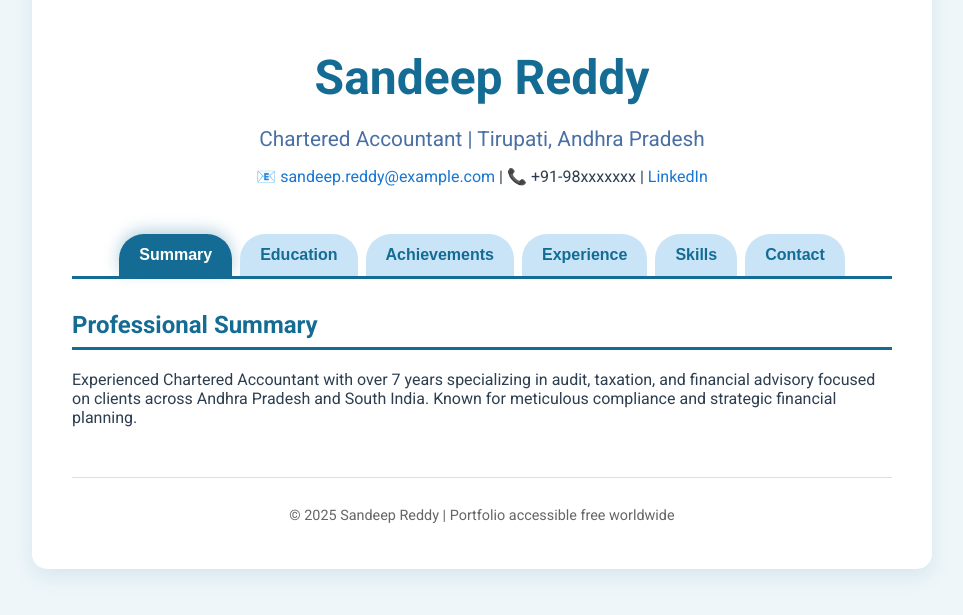
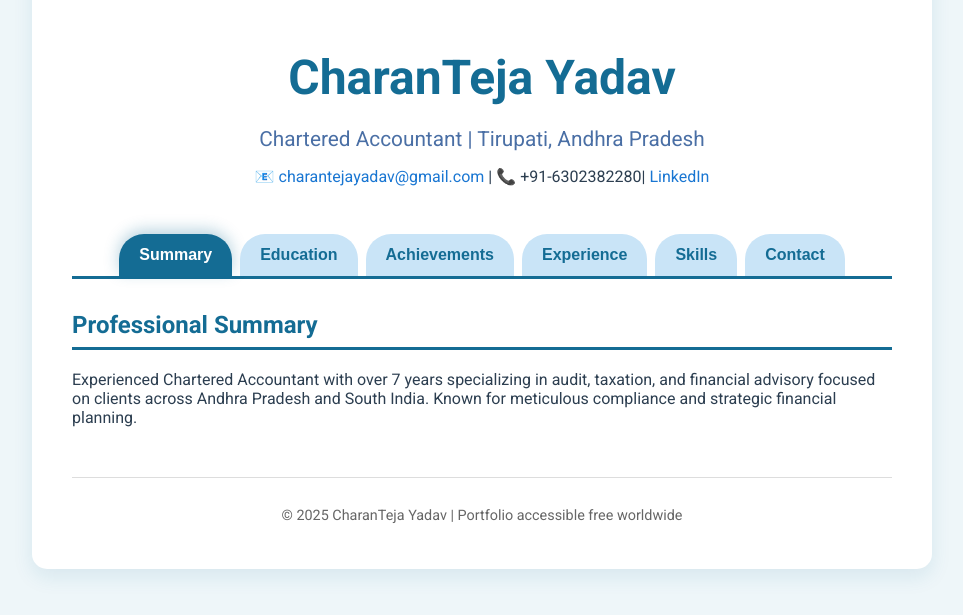
Before and after one commit to Charantejathangeti/portfolioofCA, a plain HTML site: page index.html in a window 1280 px wide. Shown: the part 173-788 px from the top of the page, without its empty margins (158-1121 px from the left). Drawn offline with Linux system fonts and the light colour scheme.

Commit message:
Update index.html

```diff
--- a/index.html
+++ b/index.html
@@ -3,19 +3,19 @@
 <head>
   <meta charset="UTF-8" />
   <meta name="viewport" content="width=device-width, initial-scale=1" />
-  <title>Sandeep Reddy - Chartered Accountant</title>
+  <title>Charan Teja Yadav - Chartered Accountant</title>
   <link href="https://fonts.googleapis.com/css2?family=Roboto:wght@400;700&display=swap" rel="stylesheet" />
   <link rel="stylesheet" href="style.css" />
 </head>
 <body>
   <div class="container">
     <header>
-      <img src="https://via.placeholder.com/120" alt="Sandeep Reddy" class="profile-pic" />
-      <h1>Sandeep Reddy</h1>
+      <img src="https://via.placeholder.com/120" alt="CharanTeja Yadav" class="profile-pic" />
+      <h1>CharanTeja Yadav</h1>
       <p class="subtitle">Chartered Accountant | Tirupati, Andhra Pradesh</p>
       <p class="contact-info">
-        📧 <a href="mailto:sandeep.reddy@example.com">sandeep.reddy@example.com</a> | 📞 +91-98xxxxxxx |
-        <a href="https://linkedin.com/in/sandeepreddyca" target="_blank" rel="noopener noreferrer">LinkedIn</a>
+        📧 <a href="mailto:sandeep.reddy@example.com">charantejayadav@gmail.com</a> | 📞 +91-6302382280|
+        <a href="https://linkedin.com/in/charantejaCA" target="_blank" rel="noopener noreferrer">LinkedIn</a>
       </p>
     </header>
 
@@ -68,7 +68,7 @@
         <li>Auditing & Statutory Compliance (Andhra Pradesh Regulations)</li>
         <li>Taxation (Direct & Indirect Tax)</li>
         <li>Accounting Software: Tally, SAP, QuickBooks</li>
-        <li>Languages: Telugu [translate:తెలుగు], English, Hindi</li>
+        <li>Languages: Telugu, English, Hindi</li>
       </ul>
     </section>
 
@@ -78,7 +78,7 @@
     </section>
 
     <footer>
-      <p>© 2025 Sandeep Reddy | Portfolio accessible free worldwide</p>
+      <p>© 2025 CharanTeja Yadav | Portfolio accessible free worldwide</p>
     </footer>
   </div>
 
```
